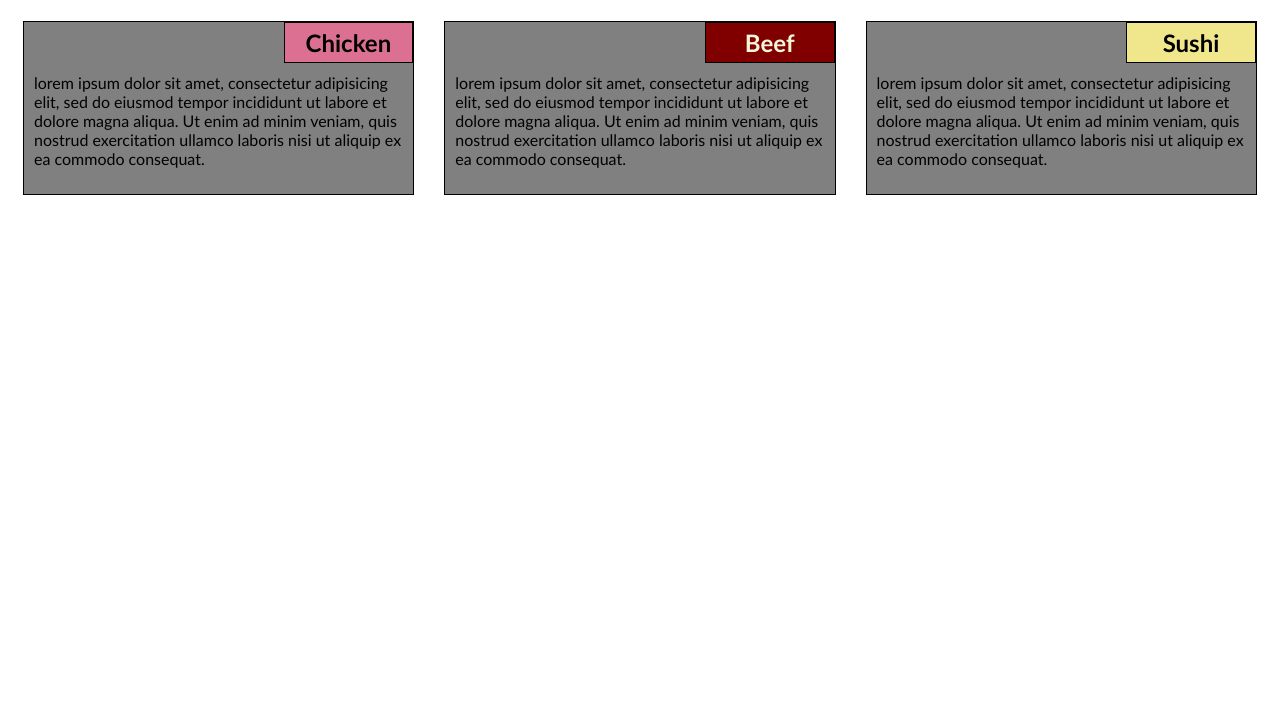
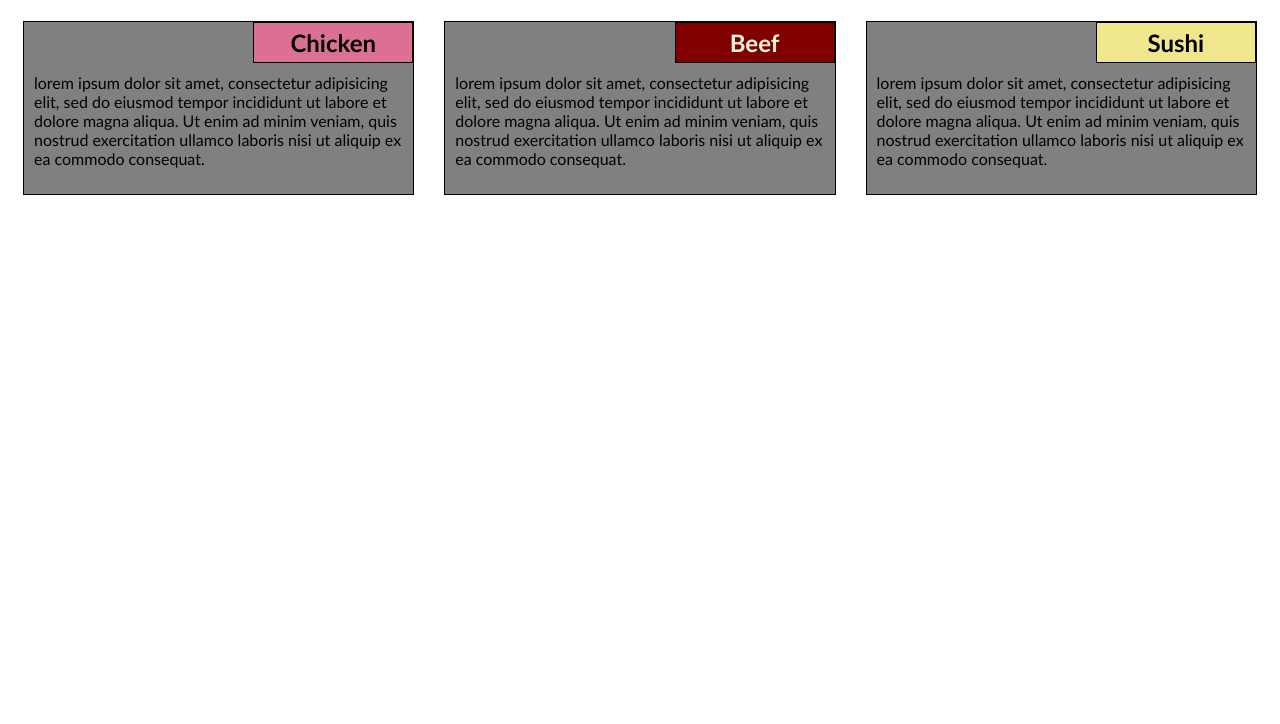
Before and after one commit to Upasna09/module2_solution, a plain HTML site: page index.html in a window 1280 px wide. Shown: the part 76-800 px from the top of the page. Drawn offline with Linux system fonts and the light colour scheme.

Commit message:
Update style.css

```diff
--- a/style.css
+++ b/style.css
@@ -26,7 +26,8 @@ h2 {
   text-align: center;
   padding: 5px;
   margin: 0;
-  width: 33.33%;
+  width: 160px;
+  position: relative;
   float: right;
 }
 
```
